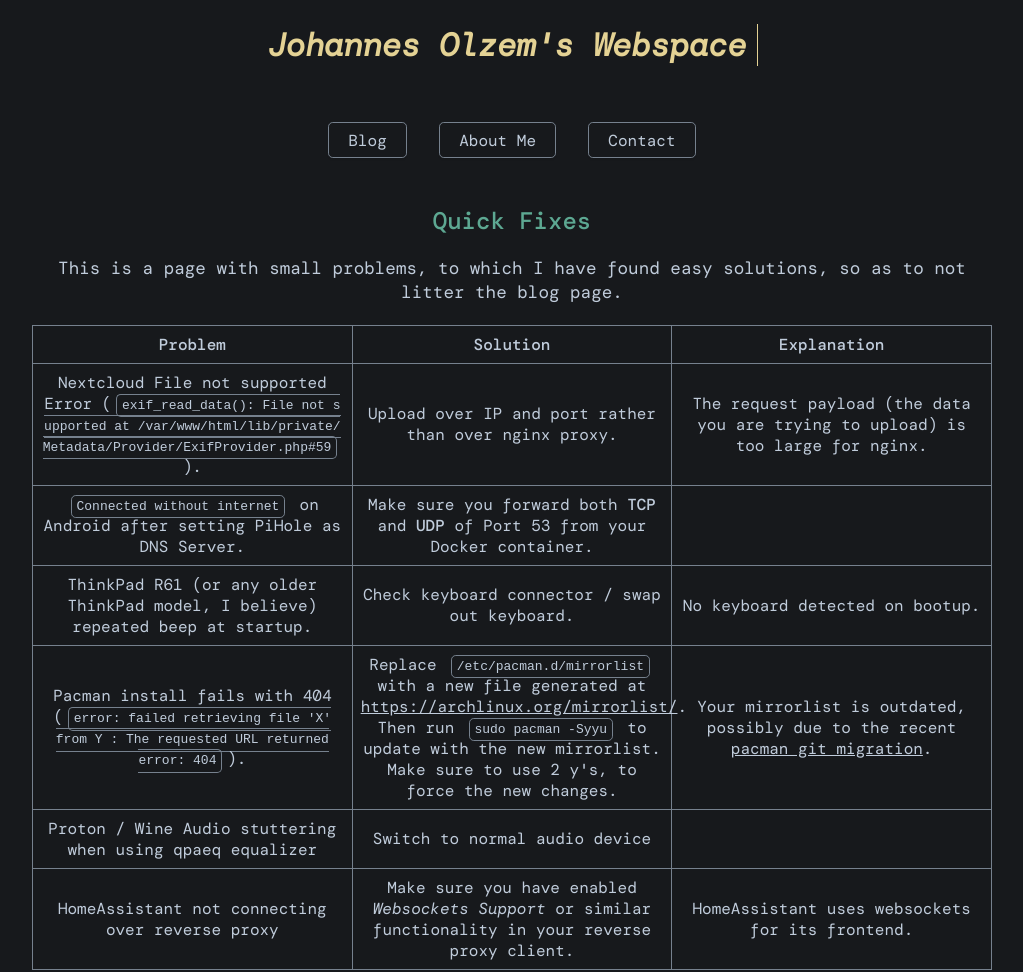
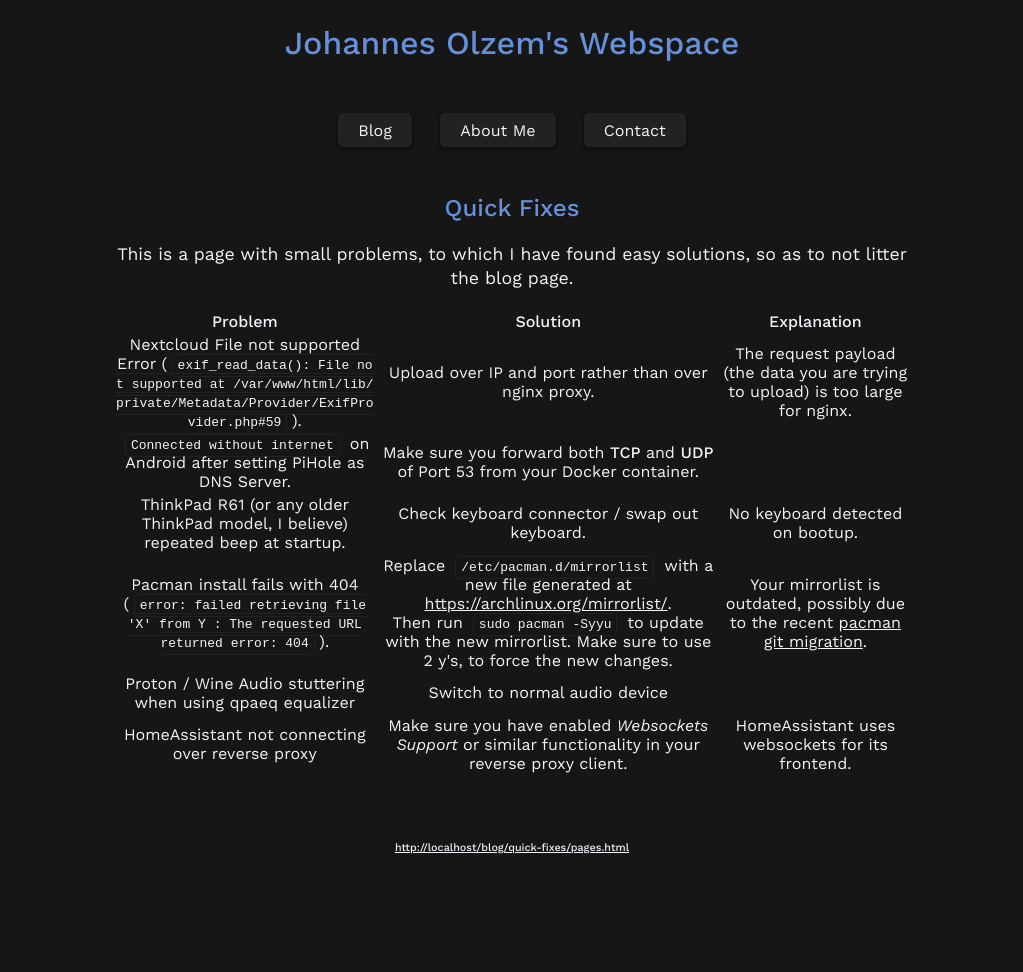
Before and after one commit to jolzem/jolzem.github.io, a plain HTML site: page blog/quick-fixes/pages.html in a window 1280 px wide. Shown: the top 972 px of the page, without its empty margins (128-1151 px from the left). After the commit the page ends 879 px from the top, so only its background shows below. Drawn offline with Linux system fonts and the light colour scheme.

Commit message:
Updated CSS

```diff
--- a/css/style.css
+++ b/css/style.css
@@ -1,29 +1,27 @@
 @font-face {
-  font-family: 'DM Mono';
-  src: url('DMMono-Regular.woff2');
+  font-family: 'Work Sans';
+  src: url('WorkSans-Regular.woff2');
   font-weight: normal;
 }
 
 @font-face {
-  font-family: 'DM Mono';
-  src: url('DMMono-Medium.woff2');
+  font-family: 'Work Sans';
+  src: url('WorkSans-Medium.woff2');
   font-weight: bold;
 }
 
 @font-face {
-  font-family: 'DM Mono';
-  src: url('DMMono-Italic.woff2');
+  font-family: 'Work Sans';
+  src: url('WorkSans-Italic.woff2');
   font-style: italic;
 }
 
 :root {
-  --txt: #c0ccdb;
-  --body-bg: #17191c;
-  --accent: #e4d294;
-  --border: #76818e;
-  --border-light: #a0a8b1;
-  --green: #5da892;
-  --font-body: 'DM Mono', 'Lucida Console', 'Monaco', 'Courier New', 'Courier', monospace;
+  --txt: #f2f4f8;
+  --body-bg: #161616;
+  --accent: #6690d9;
+  --border: #222;
+  --font-body: 'Work Sans', sans-serif;
 }
 
 body {
@@ -42,22 +40,9 @@ header {
   font-size: 2rem;
 }
 
-/* Add typewriter animation when text fits without line break */
-@media screen and (min-width: 570px) {
-  header {
-    display: inline-block;
-    overflow: hidden;
-    white-space: nowrap;
-    border-right: .05em solid var(--accent);
-    padding-right: 10px;
-    animation: typing 1s steps(80), blink-cursor 2s infinite;
-  }
-}
-
 header a {
   color: var(--accent);
   text-decoration: none;
-  font-style: italic;
 }
 
 nav,
@@ -66,20 +51,22 @@ footer {
 }
 
 nav a {
+  background-color: var(--border);
   border: 1px solid var(--border);
   border-radius: .3rem;
   margin: .7rem;
   padding: .4rem 1.2rem;
   text-decoration: none;
-  box-shadow: 0px 2px 3px -2px rgba(0,0,0,.3);
+  box-shadow: 0px 2px 3px 2px rgba(0,0,0,.3);
   user-select: none;
   cursor: pointer;
   display: inline-block;
 }
 
 nav a:hover {
+  background-color: var(--body-bg);
+  border: 1px solid var(--border);
   color: var(--txt);
-  border: 1px solid var(--border-light);
 }
 
 main {
@@ -101,30 +88,6 @@ main ul {
 .blog-entries a {
   padding-top: 1rem;
   display: block;
-}
-
-@media screen and (min-width: 900px) {
-  .quick-fixes {
-    max-width: 75% !important;
-  }
-}
-
-@media screen and (max-width: 899px) {
-  .quick-fixes {
-    max-width: 90% !important;
-  }
-}
-
-.quick-fixes-table {
-  border-collapse: collapse;
-  table-layout: fixed;
-  width: 100%;
-}
-
-.quick-fixes-table th,
-.quick-fixes-table td {
-  border: thin solid var(--border);
-  padding: .5rem;
 }
 
 .author {
@@ -152,11 +115,11 @@ main ul {
 }
 
 .no-dollar::before {
-  content: '' !important;
+  content: '';
 }
 
 .cowsay {
-  font-family: var(--font-body);
+  font-family: monospace;
   text-align: left;
   white-space: pre;
   max-width: fit-content;
@@ -176,18 +139,15 @@ a {
   transition: 300ms;
 }
 
-a:hover,
-a:active {
-  color: var(--accent);
-}
-
 h1,
 h2,
 h3,
 h4,
 h5,
-h6 {
-  color: var(--green);
+h6,
+a:hover,
+a:active {
+  color: var(--accent);
 }
 
 code {
@@ -196,22 +156,3 @@ code {
   border: 1px solid var(--border);
   margin: .3rem;
 }
-
-@keyframes typing {
-  from {
-    max-width: 0;
-  }
-  to {
-    max-width: 80%;
-  }
-}
-
-@keyframes blink-cursor {
-  from,
-  to {
-    border-color: transparent;
-  }
-  50% {
-    border-color: var(--accent);
-  }
-}
```
Also changed, not shown: css/DMMono-Italic.woff2 (deleted), css/DMMono-Medium.woff2 (deleted), css/DMMono-Regular.woff2 (deleted), css/WorkSans-Italic.woff2 (added), css/WorkSans-Medium.woff2 (added), css/WorkSans-Regular.woff2 (added).
